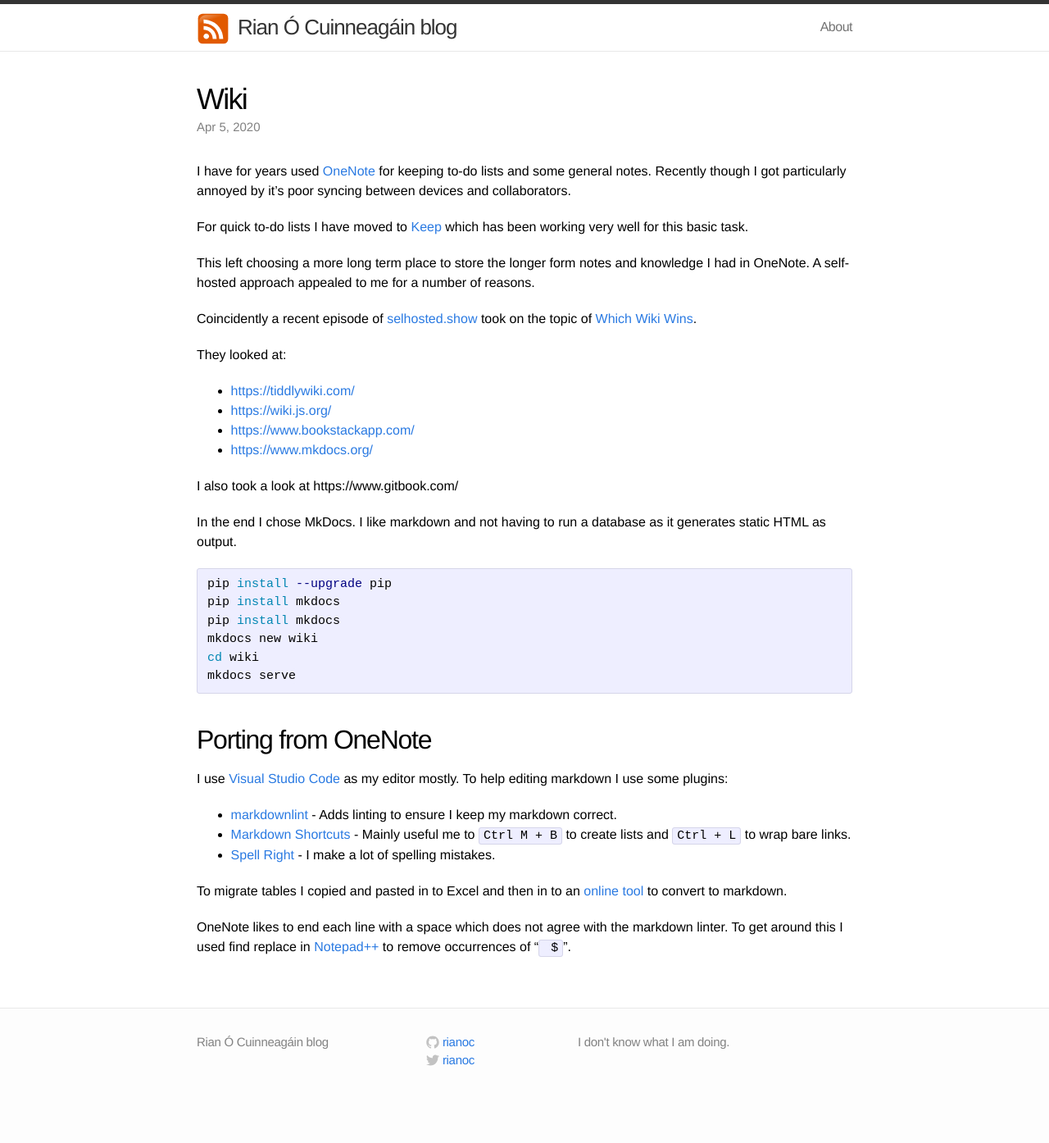
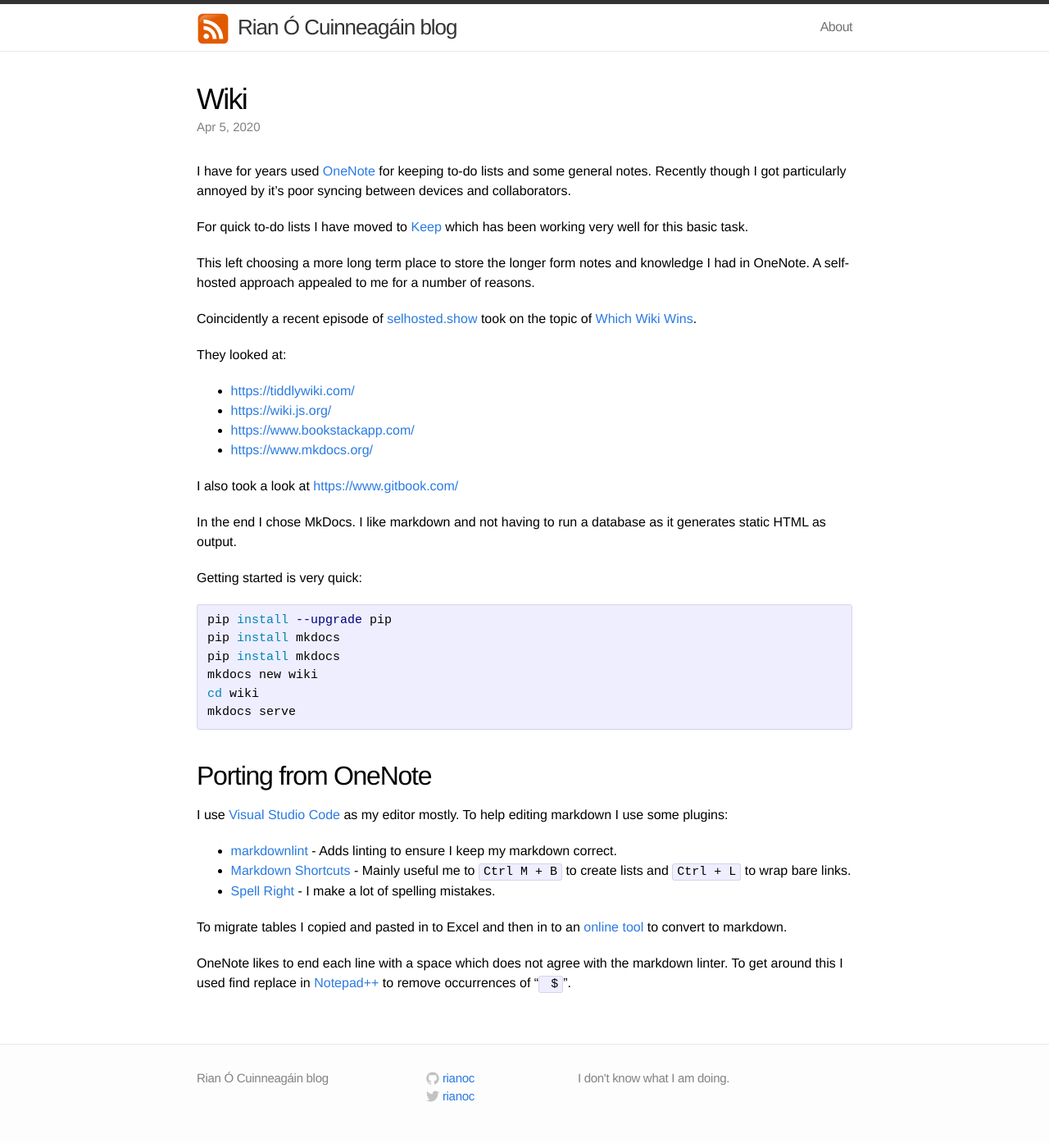
Before and after one commit to rianoc/rianoc.github.io, a Jekyll site: the page built from _posts/2020-04-05-Wiki.md, in a window 1280 px wide. Shown: the whole page at 82% size. Built offline with Jekyll 4.4.1, drawn with Linux system fonts in a browser that asks for light colours; before the commit the page ends 1350 px from its top, so only the background shows below that.

Commit message:
Small fix on Wiki post

````diff
--- a/_posts/2020-04-05-Wiki.md
+++ b/_posts/2020-04-05-Wiki.md
@@ -20,9 +20,11 @@ They looked at:
 * <https://www.bookstackapp.com/>
 * <https://www.mkdocs.org/>
 
-I also took a look at https://www.gitbook.com/
+I also took a look at <https://www.gitbook.com/>
 
 In the end I chose MkDocs. I like markdown and not having to run a database as it generates static HTML as output.
+
+Getting started is very quick:
 
 ```bash
 pip install --upgrade pip
````
